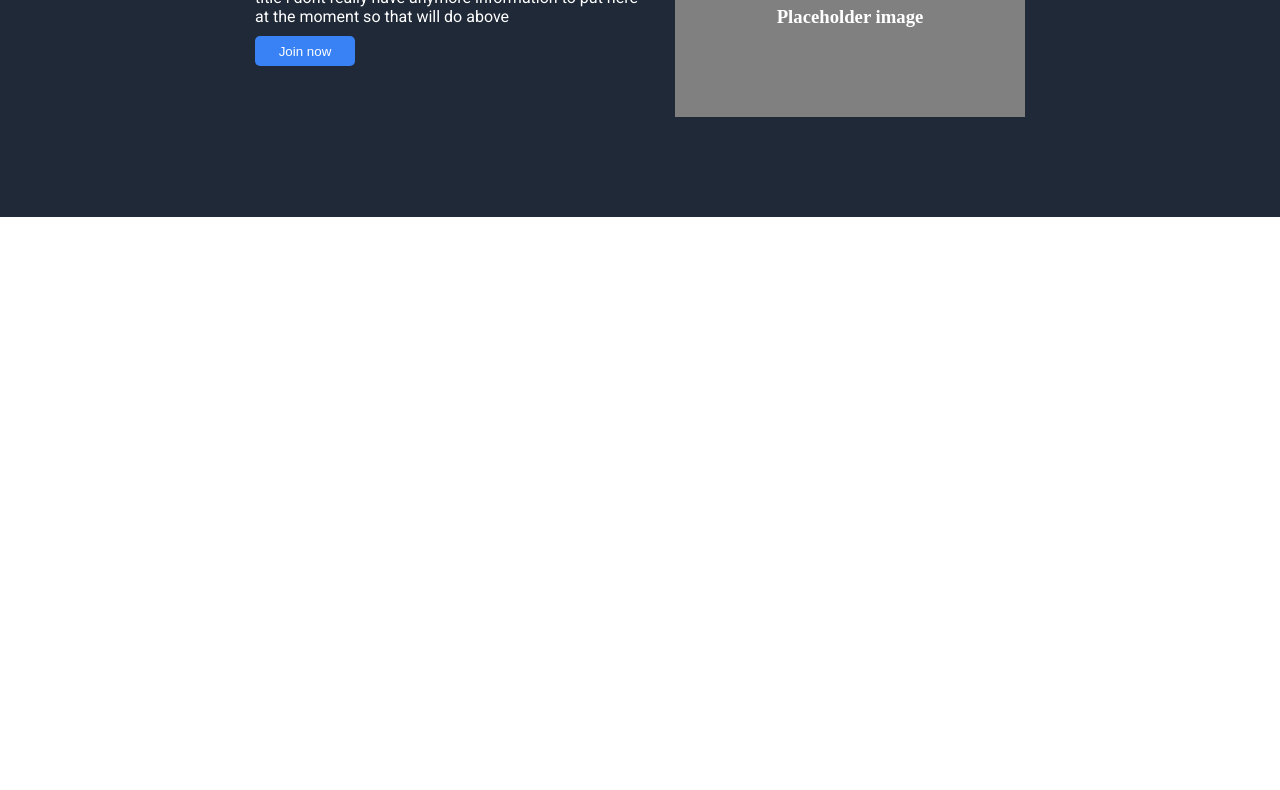
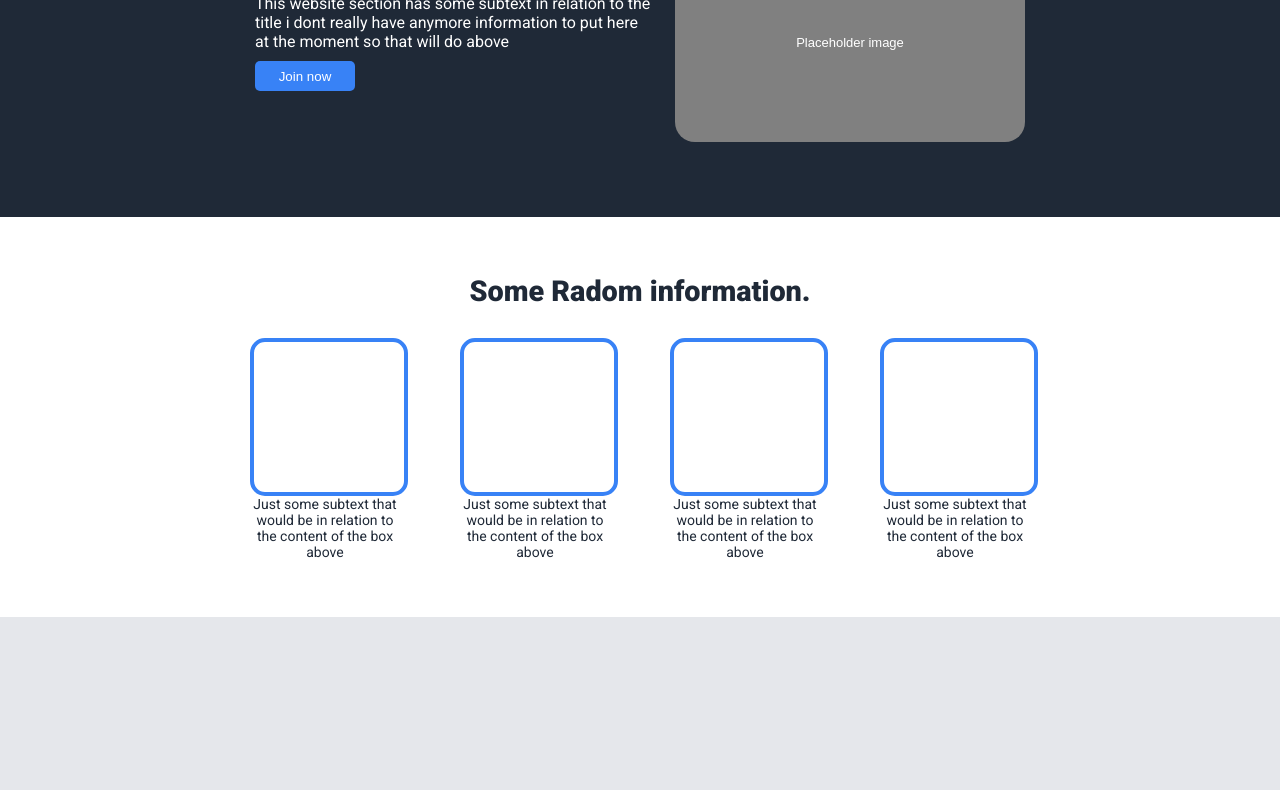
Before and after one commit to Cameran-Luton/odin-landing-page, a plain HTML site: page index.html in a window 1280 px wide. Shown: the part 183-973 px from the top of the page. Before the commit the page ends 800 px from the top, so only its background shows below. Drawn offline with Linux system fonts and the light colour scheme.

Commit message:
Completed second section of webpage

```diff
--- a/index.html
+++ b/index.html
@@ -37,11 +37,49 @@
           </div>
           <div>
             <div class="imgph">
-              <h3>Placeholder image</h3>
+              <p>Placeholder image</p>
             </div>
           </div>
         </div>
       </div>
     </header>
+    <div class="section-one">
+      <div class="s-one-content">
+        <h2 class="roboto-black">Some Radom information.</h2>
+        <ul class="boxes roboto-regular">
+          <li class="box">
+            <div class="boxdecor"></div>
+            <p>
+              Just some subtext that would be in relation to the content of the
+              box above
+            </p>
+          </li>
+          <li class="box">
+            <div class="boxdecor"></div>
+            <p>
+              Just some subtext that would be in relation to the content of the
+              box above
+            </p>
+          </li>
+          <li class="box">
+            <div class="boxdecor"></div>
+            <p>
+              Just some subtext that would be in relation to the content of the
+              box above
+            </p>
+          </li>
+          <li class="box">
+            <div class="boxdecor"></div>
+            <p>
+              Just some subtext that would be in relation to the content of the
+              box above
+            </p>
+          </li>
+        </ul>
+      </div>
+    </div>
+    <div class="section-two"></div>
+    <div class="section-three"></div>
+    <footer class="footer"></footer>
   </body>
 </html>
--- a/style/style.css
+++ b/style/style.css
@@ -4,6 +4,8 @@
 }
 
 .header {
+  display: flex;
+  flex-direction: column;
   background-color: #1f2937;
   height: 400px;
 }
@@ -33,7 +35,7 @@
   display: flex;
   justify-content: center;
   align-items: center;
-  height: 300px;
+  flex-grow: 1;
 }
 
 .h-contentbox {
@@ -65,12 +67,62 @@
 }
 
 .imgph {
+  border-radius: 20px;
+  font-family: Arial, Helvetica, sans-serif;
+  font-weight: thin;
+  font-size: small;
   display: flex;
   justify-content: center;
   align-items: center;
   background-color: grey;
   height: 200px;
   width: 350px;
+}
+
+.section-one {
+  display: flex;
+  flex-direction: column;
+  justify-content: center;
+  align-items: center;
+  height: 400px;
+}
+.s-one-content {
+  color: #1f2937;
+  font-size: larger;
+  display: flex;
+  flex-direction: column;
+  justify-content: center;
+  align-items: center;
+  gap: 30px;
+}
+.boxes {
+  list-style-type: none;
+  display: flex;
+  gap: 60px;
+  text-align: center;
+  font-size: 14px;
+}
+.box {
+  width: 150px;
+}
+.boxdecor {
+  border: 4px solid #3882f6;
+  border-radius: 15px;
+  height: 150px;
+  width: 150px;
+}
+
+.section-two {
+  background-color: #e5e7eb;
+  height: 400px;
+}
+.section-three {
+  height: 400px;
+}
+
+.footer {
+  background-color: #1f2937;
+  height: 80px;
 }
 
 /* font section */
```
